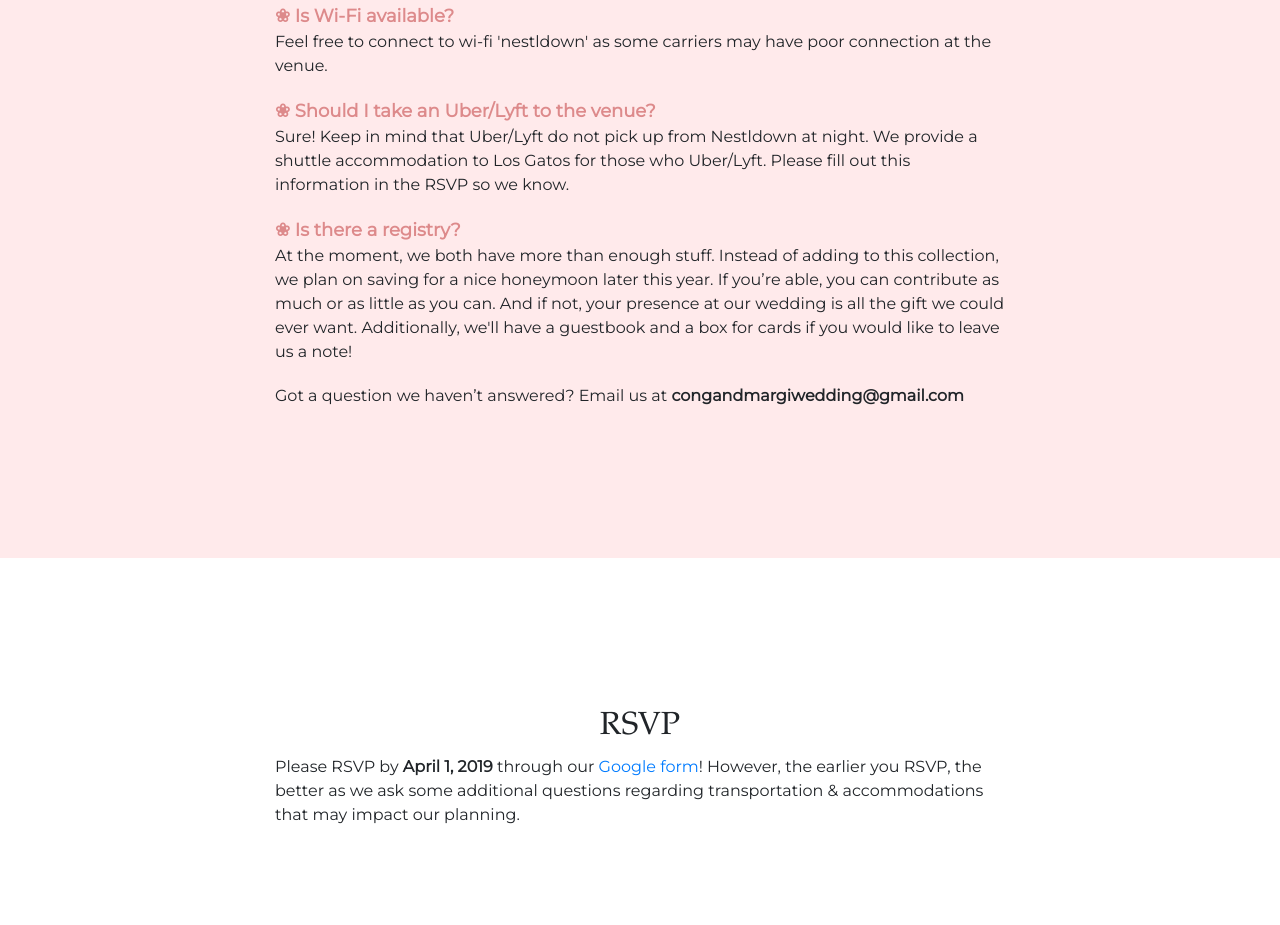
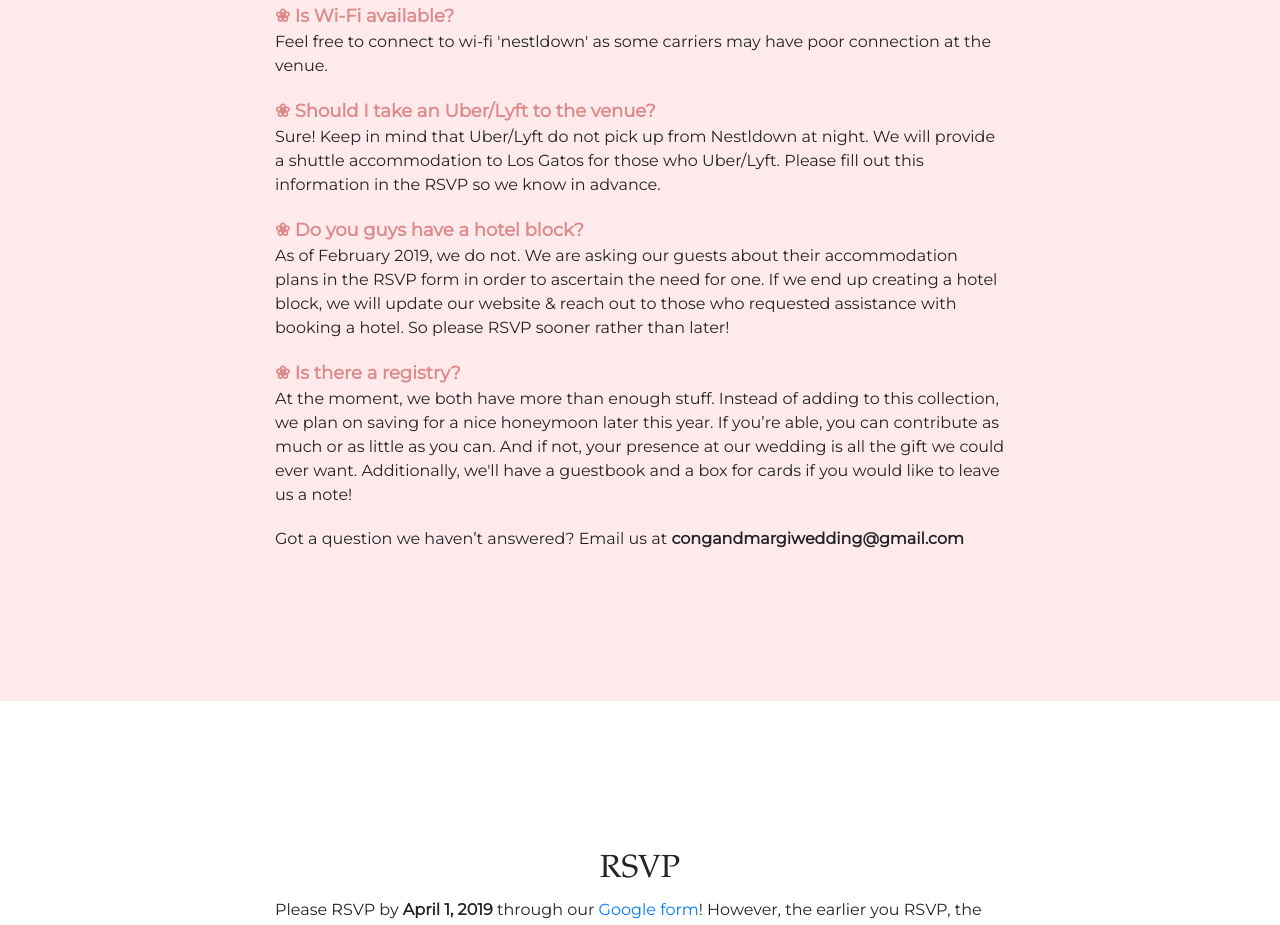
Before and after one commit to congchen5/congandmargi_website, a website with bundled scripts: page index2.html in a window 1280 px wide. Shown: the part 7935-8860 px from the top of the page. Built offline with nearby package versions, Linux system fonts and the light colour scheme.

Commit message:
added one more question to faq

```diff
--- a/index2.html
+++ b/index2.html
@@ -462,8 +462,16 @@
                 ❀ Should I take an Uber/Lyft to the venue?
               </div>
               <div class="answer">
-                Sure! Keep in mind that Uber/Lyft do not pick up from Nestldown at night. We provide a shuttle accommodation to Los Gatos for those who Uber/Lyft.
-                Please fill out this information in the RSVP so we know.
+                Sure! Keep in mind that Uber/Lyft do not pick up from Nestldown at night. We will provide a shuttle accommodation to Los Gatos for those who Uber/Lyft.
+                Please fill out this information in the RSVP so we know in advance.
+              </div>
+            </div>
+            <div class="q-and-a">
+              <div class="question">
+                ❀ Do you guys have a hotel block?
+              </div>
+              <div class="answer">
+                As of February 2019, we do not. We are asking our guests about their accommodation plans in the RSVP form in order to ascertain the need for one. If we end up creating a hotel block, we will update our website & reach out to those who requested assistance with booking a hotel. So please RSVP sooner rather than later!
               </div>
             </div>
             <div class="q-and-a">
```
